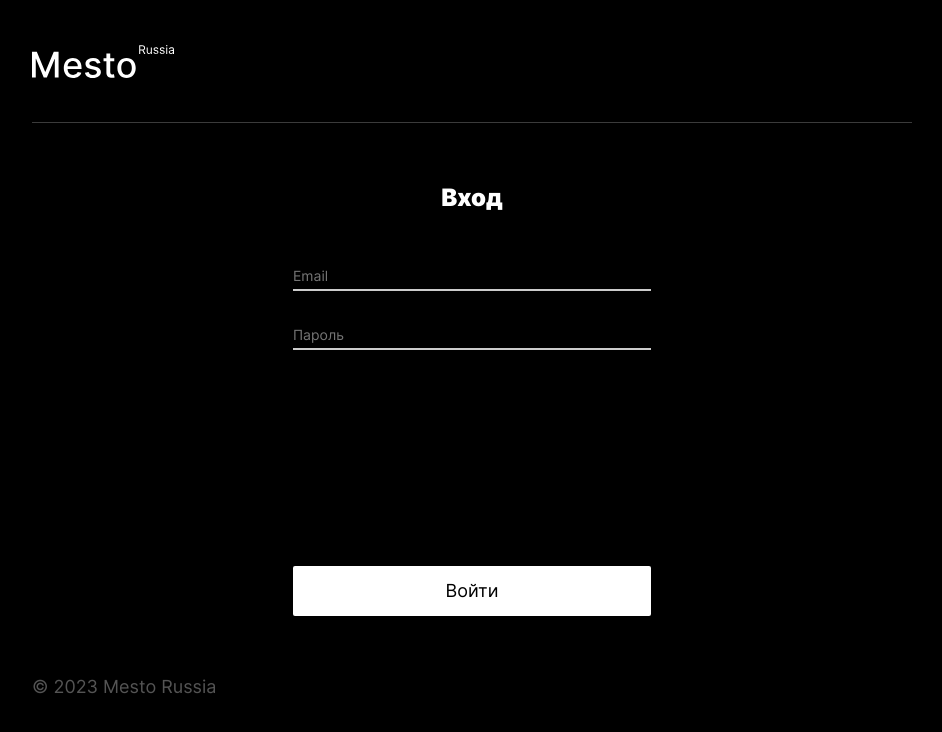
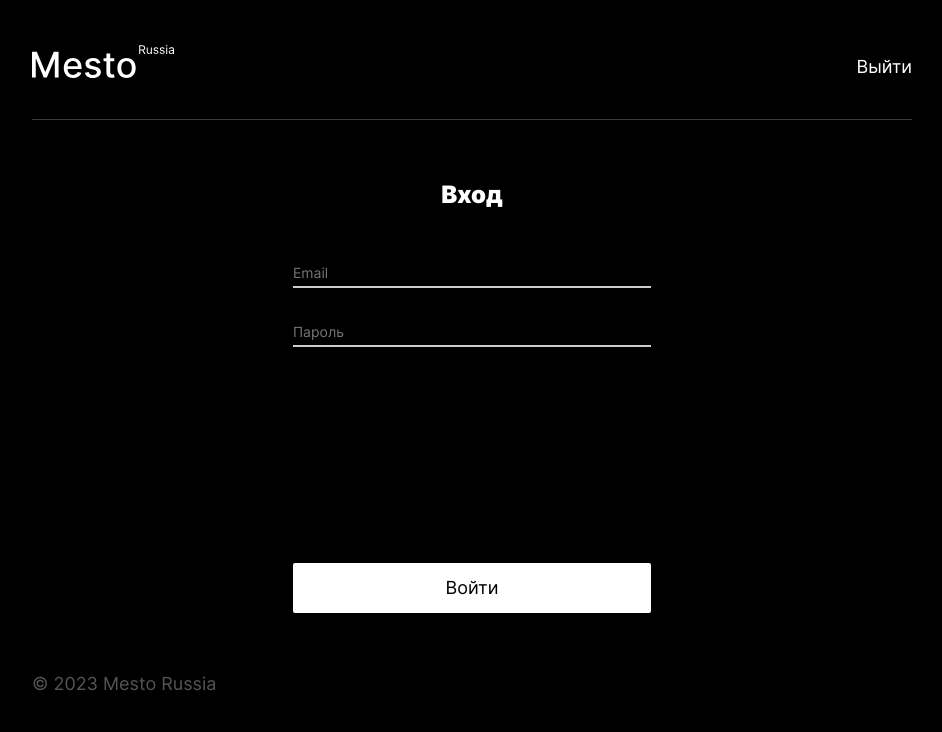
Before and after one commit to ammosoff/react-mesto-auth, a React (Create React App) app: page /sign-in in a window 1280 px wide. Shown: the top 732 px of the page, without its empty margins (168-1110 px from the left). Built offline with nearby package versions, Linux system fonts and the light colour scheme; no server answers.

Commit message:
feat: разметка компонента NavBar

```diff
--- a/src/blocks/header/header.css
+++ b/src/blocks/header/header.css
@@ -1,4 +1,6 @@
 .header {
+  display: flex;
+  justify-content: space-between;
   padding-bottom: 41px;
   border-bottom: 1px solid rgba(84, 84, 84, .7);
 }
@@ -6,6 +8,7 @@
 @media screen and (max-width: 984px) {
   .header {
     padding-left: 27px;
+    padding-right: 27px;
   }
 }
 
--- /dev/null
+++ b/src/blocks/menu/__email/menu__email.css
@@ -0,0 +1,9 @@
+.menu__email {
+  margin: 0;
+  font-style: normal;
+  font-weight: 500;
+  font-size: 18px;
+  line-height: 22px;
+  text-align: right;
+  color: #ffffff;
+}
--- /dev/null
+++ b/src/blocks/menu/__link/menu__link.css
@@ -0,0 +1,13 @@
+.menu__link {
+  text-decoration: none;
+  font-style: normal;
+  font-weight: 400;
+  font-size: 18px;
+  line-height: 22px;
+  color: #fff;
+  transition: opacity .3s linear;
+}
+
+.menu__link:hover {
+  opacity: .8;
+}
--- /dev/null
+++ b/src/blocks/menu/menu.css
@@ -0,0 +1,5 @@
+.menu {
+  display: flex;
+  align-items: flex-end;
+  gap: 24px;
+}
--- a/src/components/App.js
+++ b/src/components/App.js
@@ -31,6 +31,7 @@ function App() {
 
   const [loggedIn, setLoggedIn] = useState(false); // loggedIn будет содержать статус пользователя — вошёл он в систему или нет.
   const [isSuccess, setIsSuccess] = useState(false); // статус регистрации(успешна или нет)
+  const [userEmail, setUserEmail] = useState(null)
 
   // стейты текушего пользователя, карточек
   const [currentUser, setCurrentUser] = useState({});
@@ -48,13 +49,8 @@ function App() {
       });
   }, []);
 
-  // проверяем токен пользователя
+  // проверяем токен пользователя, если у пользователя есть токен в localStorage, проверим, действующий он или нет
   useEffect(() => {
-    tokenCheck();
-  }, []);
-
-  // если у пользователя есть токен в localStorage, эта функция проверит, действующий он или нет
-  const tokenCheck = () => {
     if(localStorage.getItem("token")) {
       const token = localStorage.getItem("token");
 
@@ -63,12 +59,12 @@ function App() {
         if(res) {
           setLoggedIn(true);
           navigate("/", {replace: true})
-          console.log(res.data.email)
+          setUserEmail(res.data.email)
         }
       })
       .catch((err) => console.log(err));
     }
-  };
+  }, []);
 
   //обработчики видимости попапов
   const handleEditAvatarClick = () => {
@@ -177,6 +173,7 @@ function App() {
       .authorize(password, email)
       .then((res) => {
         localStorage.setItem("token", res.token);
+        setUserEmail(email);
         setLoggedIn(true);
         navigate("/", { replace: true });
       })
@@ -190,7 +187,7 @@ function App() {
   return (
     <CurrentUserContext.Provider value={currentUser}>
       <div className="page">
-        <Header />
+        <Header userEmail={userEmail}/>
         {/*       {loggedIn && <Header />} */}
         <Routes>
           <Route
--- a/src/components/Header.js
+++ b/src/components/Header.js
@@ -1,10 +1,12 @@
 import React from "react";
 import headerLogo from "../images/logo.svg";
+import NavBar from "./NavBar";
 
-function Header() {
+function Header({ userEmail }) {
   return (
     <header className="header">
       <img className="header__logo" src={headerLogo} alt="Логотип mesto" />
+      <NavBar userEmail={userEmail} />
     </header>
   );
 }
--- /dev/null
+++ b/src/components/NavBar.js
@@ -0,0 +1,13 @@
+import React from 'react';
+import { NavLink } from 'react-router-dom';
+
+function NavBar({ userEmail }) {
+  return (
+    <nav className="menu">
+      <p className='menu__email'>{userEmail}</p>
+      <NavLink className={"menu__link"} to="/">Выйти</NavLink>
+    </nav>
+  );
+}
+
+export default NavBar;
--- a/src/index.css
+++ b/src/index.css
@@ -10,6 +10,11 @@
 /* header */
 @import url(./blocks/header/header.css);
 @import url(./blocks/header/__logo/header__logo.css);
+
+/* menu */
+@import url(./blocks/menu/menu.css);
+@import url(./blocks/menu/__email/menu__email.css);
+@import url(./blocks/menu/__link/menu__link.css);
 
 /* content */
 @import url(./blocks/content/content.css);
```
